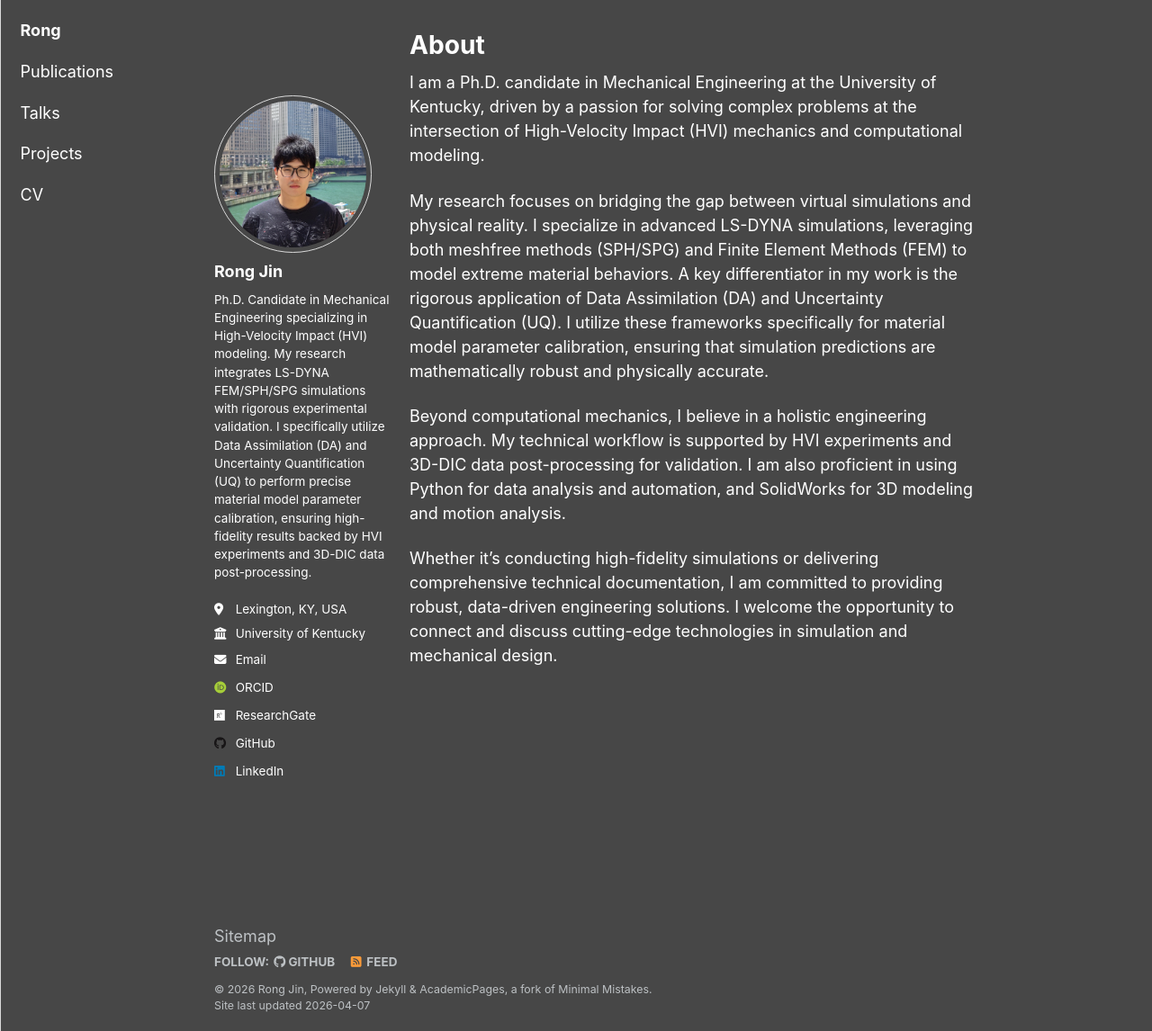
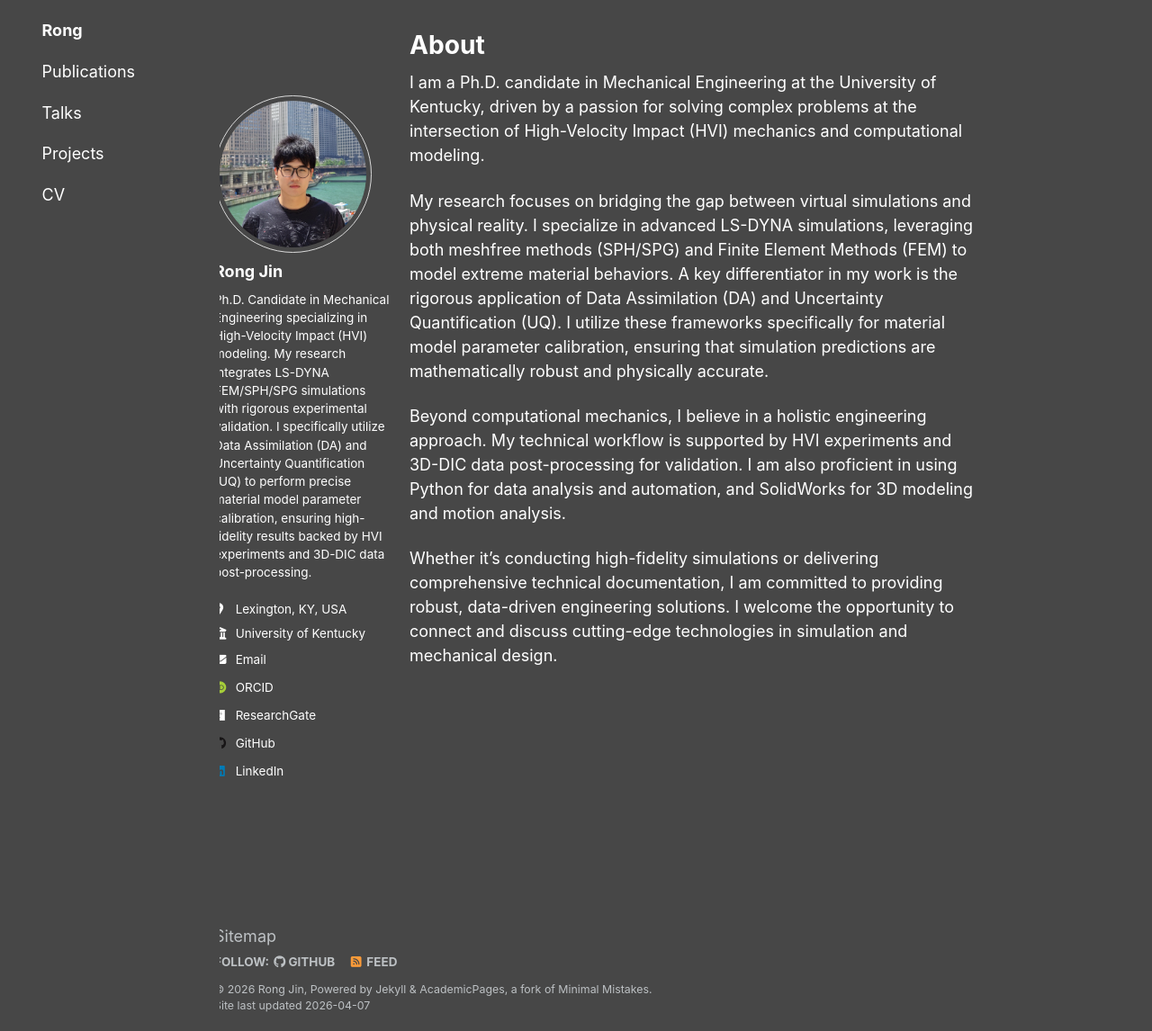
Before and after one commit to rong-jin/rong-jin.github.io, a Jekyll site: the page built from _pages/about.md, in a window 1280 px wide and 1146 px high. Shown: the whole window at 90% size. Built offline with Jekyll 4.4.1, drawn with Linux system fonts in a browser that asks for light colours; some web fonts are replaced.

Commit message:
Update _masthead.scss

```diff
--- a/_sass/layout/_masthead.scss
+++ b/_sass/layout/_masthead.scss
@@ -46,17 +46,14 @@
 
 @include breakpoint($large) {
   .masthead {
-    left: 0;
+    left: 24px;
     width: 220px;
     height: 100vh;
     overflow-y: auto;
   }
 
   .masthead::after {
-    top: 0;
-    bottom: auto;
-    width: 1px;
-    height: 100%;
+    display: none;
   }
 }
 
```
